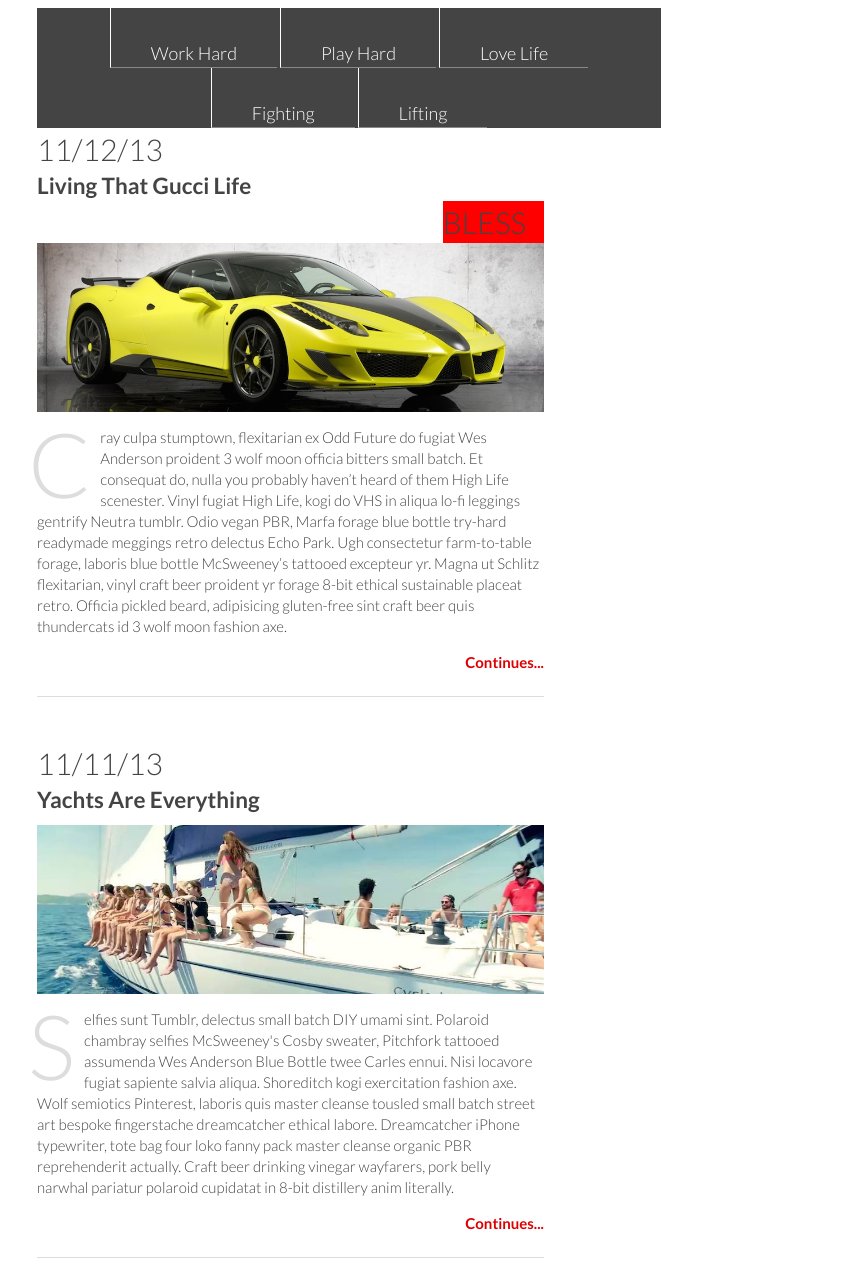
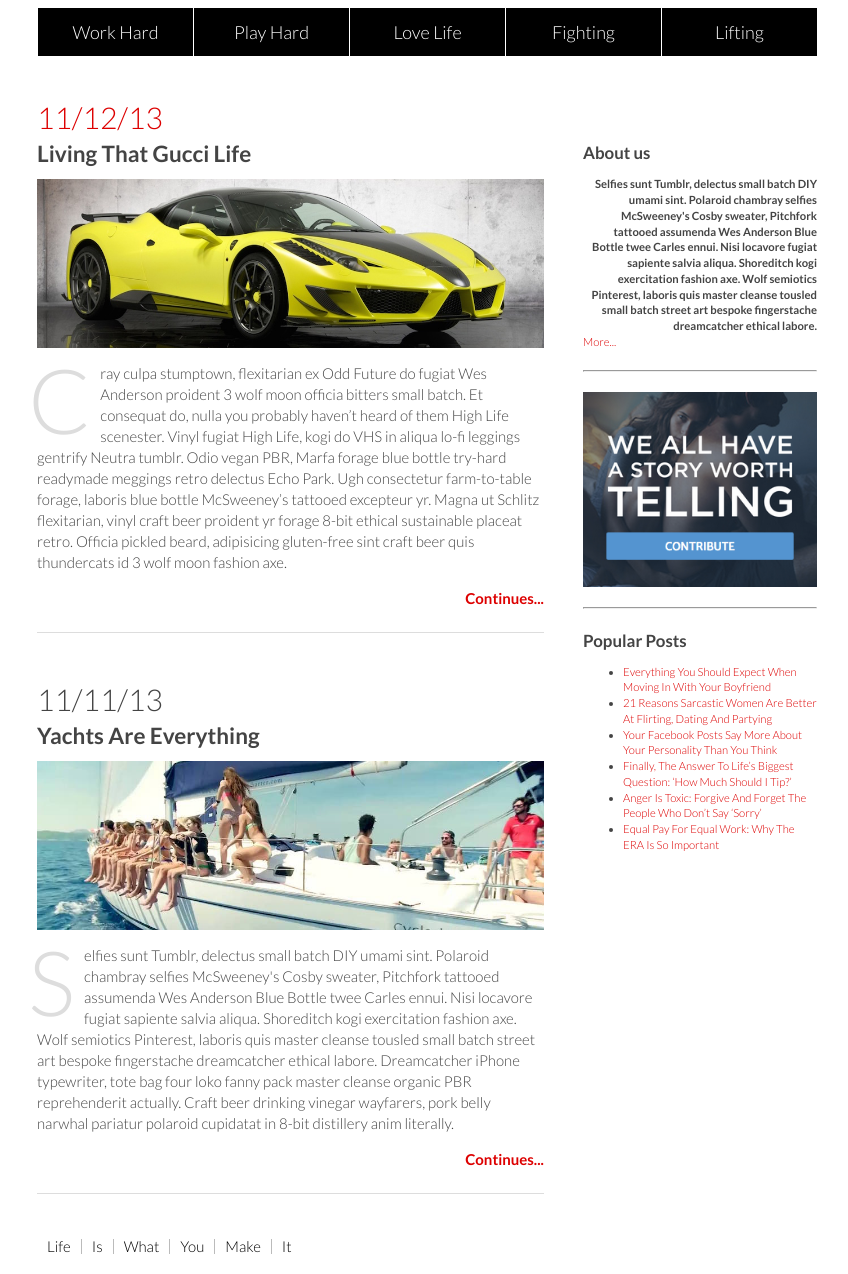
Before and after one commit to jspworldwide/hw_fashionblog, a plain HTML site: page index.html in a window 1280 px wide. Shown: the part 166-1440 px from the top of the page, without its empty margins (31-879 px from the left). Drawn offline with Linux system fonts and the light colour scheme.

Commit message:
added right rail

```diff
--- /dev/null
+++ b/css/main1.css
@@ -0,0 +1,202 @@
+/*
+Project Name: Blank Template
+Client: Your Client
+Author: Your Name
+Developer @GA in NYC
+*/
+
+
+/******************************************
+/* SETUP
+/*******************************************/
+
+/* Box Model Hack */
+* {
+     -moz-box-sizing: border-box; /* Firexfox */
+     -webkit-box-sizing: border-box; /* Safari/Chrome/iOS/Android */
+     box-sizing: border-box; /* IE */
+}
+
+/* Clear fix hack */
+.clearfix:after {
+     content: ".";
+     display: block;
+     clear: both;
+     visibility: hidden;
+     line-height: 0;
+     height: 0;
+}
+
+.clear {
+     clear: both;
+}
+
+.alignright {
+     float: right;
+     padding: 0 0 10px 10px; /* note the padding around a right floated image */
+}
+
+.alignleft {
+     float: left;
+     padding: 0 10px 10px 0; /* note the padding around a left floated image */
+}
+
+body {
+     color: #444;
+     font-size: 15px;
+     line-height: 1.4;
+     font-family: 'lato', Helvetica, sans-serif;
+     padding: 4em;
+     max-width: 60em;
+}
+
+aside {
+     width:30%;
+     float: right;
+     text-align: left;
+     margin-left:5px;
+     font-size:75%;
+}
+
+aside {
+     width:30%;
+     float: right;
+     text-align: left;
+     margin-left:5px;
+     font-size:75%;
+}
+
+
+
+a {
+     color: #D00;
+     text-decoration: none;
+     -webkit-transition: all 300ms;
+     -moz-transition: all 300ms;
+     transition: all 300ms;
+}
+
+a:hover {
+     color: #A00;
+}
+
+h1, h2, h3, h4, h5, h6 {
+     margin: 0;
+     padding: 0;
+}
+
+h1 {
+     font-size: 3em;
+     font-weight: normal;
+}
+
+h2 a {
+     color: inherit;
+}
+
+h2 a:hover {
+     color: #D00;
+}
+
+h3 {
+   font-size: 2em;
+   font-weight: normal;
+   margin: 0;
+   padding: 0;
+}
+
+h4 {
+  text-align: right;
+}
+
+aside h5 {
+  font-size: 150%;
+  margin-top: 45px;
+  text-align: left;
+  margin-bottom: 12px;
+}
+
+h6 {
+  font-size: 150%;
+  text-align: left;
+}
+
+
+img {
+   display: block;
+   margin: 10px 0;
+   max-width: 100%;
+}
+
+header h2 {
+     font-size: 1.5em;
+     margin-bottom: .5em;
+}
+
+article {
+     border-bottom: 1px solid #DDD;
+     margin: 3em 0;
+     padding-bottom: 1.5em;s
+     float:left;
+     width:65%;
+}
+
+article p:first-letter {
+     float: left;
+     font-size: 6em;
+     line-height: 1;
+     color: #DDD;
+     margin: -.1em .1em 0 -.1em;
+}
+
+nav ul {
+  list-style: none;
+  background-color: #444;
+  text-align: center;
+  padding: 0;
+  margin: 0;
+  width: auto;
+
+}
+
+nav li {
+  font-family: 'lato', sans-serif;
+  font-size: 1.2em;
+  line-height: 10px;
+  width: 20%;
+  border-left: 1px solid white;
+  float: left;
+}
+
+nav a {
+  text-decoration: none;
+  color: #fff;
+  display: block;
+  margin: 15px 30px;
+  line-height: 1;
+}
+
+.nav {
+  background-color: black;
+  float: left;
+  width: 100%;
+  margin-bottom: 40px;
+}
+
+footer a {
+  margin: 0;
+  padding: 0 10px 0;
+  border-right: 1px solid #bbb;
+  line-height: 1;
+  color: black;
+  float: left;
+}
+
+footer a:last-child {
+  border-right: none;
+}
+
+hr {
+  margin-top: 20px;
+  margin-bottom:20px;
+}
--- a/index.html
+++ b/index.html
@@ -4,7 +4,7 @@
 	<meta charset="utf-8">
 	<title>You Already Snow</title>
 	<link href='http://fonts.googleapis.com/css?family=Lato:300,700,300italic,700italic' rel='stylesheet' type='text/css'>
-	<link rel="stylesheet" href="css/main.css">
+	<link rel="stylesheet" href="css/main1.css">
 </head>
 
 <body>
@@ -24,12 +24,27 @@
 </nav>
 </header>
 
+	<aside>
+		<h5>About us</h5>
+		<h4>Selfies sunt Tumblr, delectus small batch DIY umami sint. Polaroid chambray selfies McSweeney's Cosby sweater, Pitchfork tattooed assumenda Wes Anderson Blue Bottle twee Carles ennui. Nisi locavore fugiat sapiente salvia aliqua. Shoreditch kogi exercitation fashion axe. Wolf semiotics Pinterest, laboris quis master cleanse tousled small batch street art bespoke fingerstache dreamcatcher ethical labore.</h4>
+		<h7><a href="#">More...</a></h7>
+		<hr>
+		<img src="images/ad.png">
+		<hr>
+		<h6>Popular Posts</h6>
+		<ul>
+			<li><a href="#">Everything You Should Expect When Moving In With Your Boyfriend<a/></li>
+			<li><a href="#">21 Reasons Sarcastic Women Are Better At Flirting, Dating And Partying<a/></li>
+			<li><a href="#">Your Facebook Posts Say More About Your Personality Than You Think<a/></li>
+			<li><a href="#">Finally, The Answer To Life’s Biggest Question: ‘How Much Should I Tip?’<a/></li>
+			<li><a href="#">Anger Is Toxic: Forgive And Forget The People Who Don’t Say ‘Sorry’<a/></li>
+			<li><a href="#">Equal Pay For Equal Work: Why The ERA Is So Important<a/></li>
+		</ul>
+	</aside>
+
 	<article>
 		<h3>11/12/13</h3>
 		<h2><a href="#">Living That Gucci Life</a></h2>
-			<aside>
-			<h3>BLESS</h3>
-			</aside>
 		<img src="images/original.jpg">
 		<p>Cray culpa stumptown, flexitarian ex Odd Future do fugiat Wes Anderson proident 3 wolf moon officia bitters small batch. Et consequat do, nulla you probably haven’t heard of them High Life scenester. Vinyl fugiat High Life, kogi do VHS in aliqua lo-fi leggings gentrify Neutra tumblr. Odio vegan PBR, Marfa forage blue bottle try-hard readymade meggings retro delectus Echo Park. Ugh consectetur farm-to-table forage, laboris blue bottle McSweeney’s tattooed excepteur yr. Magna ut Schlitz flexitarian, vinyl craft beer proident yr forage 8-bit ethical sustainable placeat retro. Officia pickled beard, adipisicing gluten-free sint craft beer quis thundercats id 3 wolf moon fashion axe.</p>
 		<h4><a href="#">Continues...</a></h4>
@@ -47,12 +62,12 @@
 
 <footer>
 	<nav>
-		<a href="#">Life</a> |
-		<a href="#">Is</a> |
-		<a href="#">What</a> |
-		<a href="#">You</a> |
-		<a href="#">Make</a> |
-		<a href="#">It</a> |
+		<a href="#">Life</a>
+		<a href="#">Is</a>
+		<a href="#">What</a>
+		<a href="#">You</a>
+		<a href="#">Make</a>
+		<a href="#">It</a>
 	</nav>
 </footer>
 
```
Also changed, not shown: images/ad.png (added).
